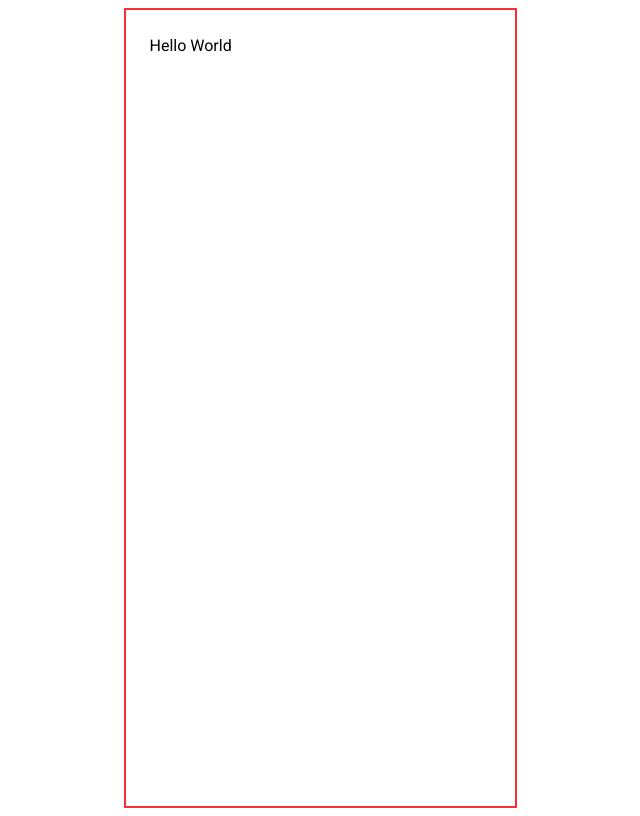
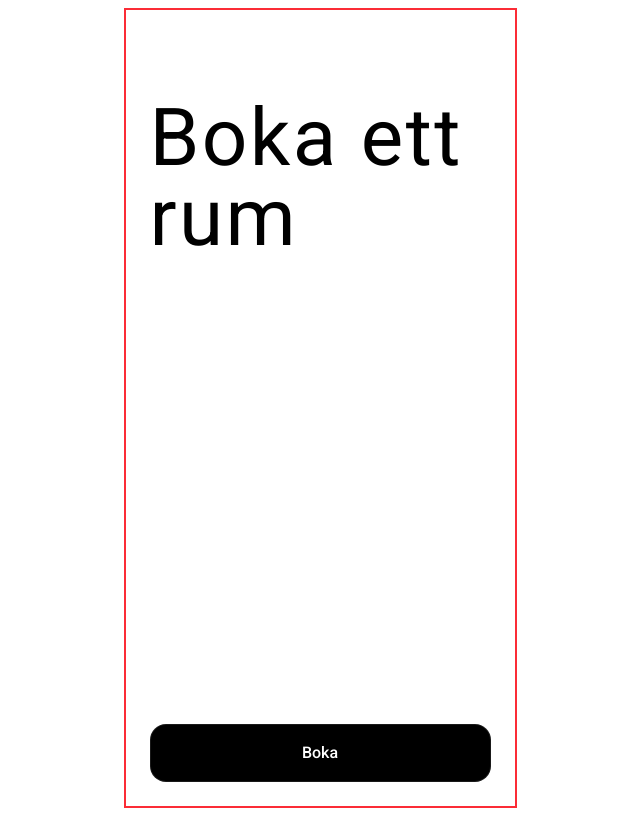
Before and after one commit to pernillasterner/bm, a Next.js app: page / in a window 1280 px wide. Shown: the whole page, without its empty margins (320-960 px from the left). Built offline with nearby package versions, Linux system fonts and the light colour scheme.

Commit message:
Add basic styling to heading and button

```diff
--- a/src/pages/index.tsx
+++ b/src/pages/index.tsx
@@ -3,7 +3,20 @@ import Layout from "./components/Layout";
 export default function Home() {
   return (
       <>
-        <Layout title="Boka ett möte - test">Hello World</Layout>
+        <Layout>
+          {/* skapa en komponent */}
+          <h1 className="text-7xl sm:text-[5rem] tracking-[0.03em] leading-[1]] mt-16">
+            Boka ett rum
+          </h1>
+
+          {/*
+          skapa en komponent
+          länka till sidan "välj en tid"
+          */}
+          <button className="w-full bg-black text-white py-4 rounded-2xl text-base font-medium mt-auto border-1 [border-color:var(--white-10)] hover:bg-neutral-800 transition-all duration-300 ease-in-out focus:outline focus:ring-2 focus:ring-black">
+            Boka
+          </button>
+        </Layout>
       </>
   );
 }
```
